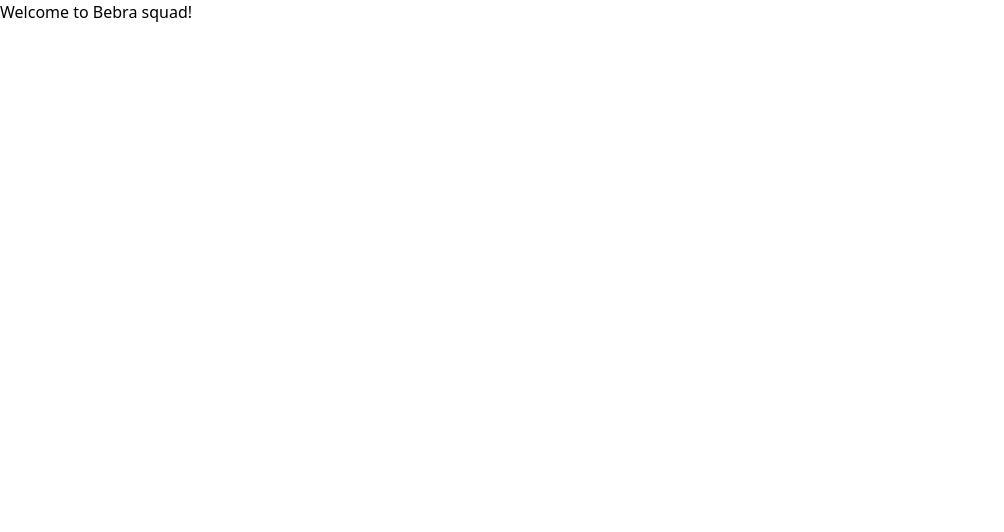
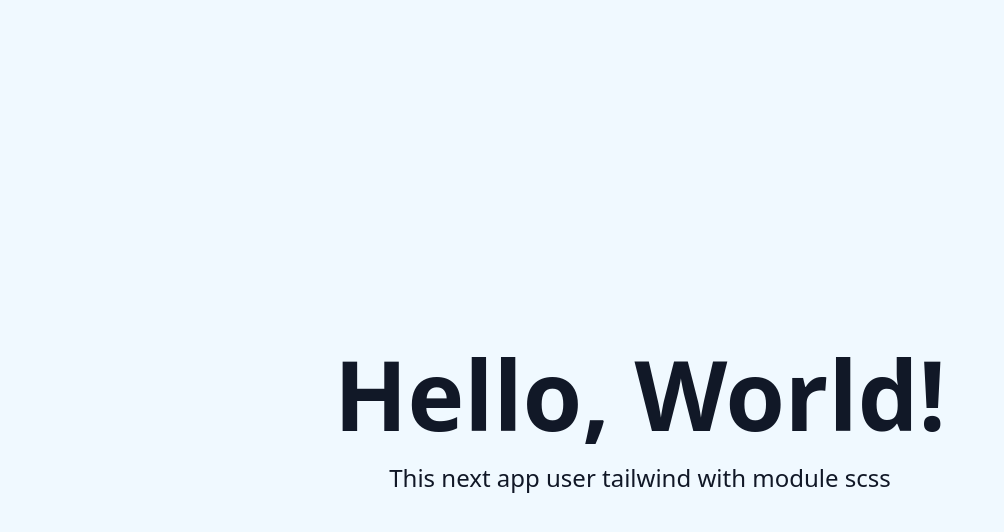
Before and after one commit to NewShiftStudio/telegram-landing, a Next.js app: page / in a window 1280 px wide. Shown: the top 532 px of the page, without its empty margins (0-1004 px from the left). Built offline with nearby package versions, Linux system fonts and the light colour scheme.

Commit message:
feat: 🎸 Обновил главную страницу

```diff
--- /dev/null
+++ b/pages/index.module.scss
@@ -0,0 +1,11 @@
+.container {
+  @apply w-full h-screen flex flex-col items-center justify-center bg-sky-50 dark:bg-slate-900;
+
+  .title {
+    @apply pt-10 text-8xl font-bold text-gray-900 dark:text-sky-50;
+  }
+
+  .description {
+    @apply pt-5 text-2xl font-light text-gray-900 dark:text-sky-50;
+  }
+}
--- a/pages/index.tsx
+++ b/pages/index.tsx
@@ -1,19 +1,21 @@
 import Head from 'next/head';
+import { useEffect, useState } from 'react';
+
+import s from './index.module.scss';
 
 export default function Home() {
   return (
-    <div>
+    <>
       <Head>
-        <title>Бэбра</title>
+        <title>Telegram app</title>
         <meta name='description' content='Generated by create next app' />
         <link rel='icon' href='/favicon.ico' />
       </Head>
 
-      <main>
-        <h1>
-          Welcome to <a href='https://nextjs.org'>Bebra squad!</a>
-        </h1>
-      </main>
-    </div>
+      <div className={s.container}>
+        <h1 className={s.title}>Hello, World!</h1>
+        <p className={s.description}>This next app user tailwind with module scss</p>
+      </div>
+    </>
   );
 }
```
